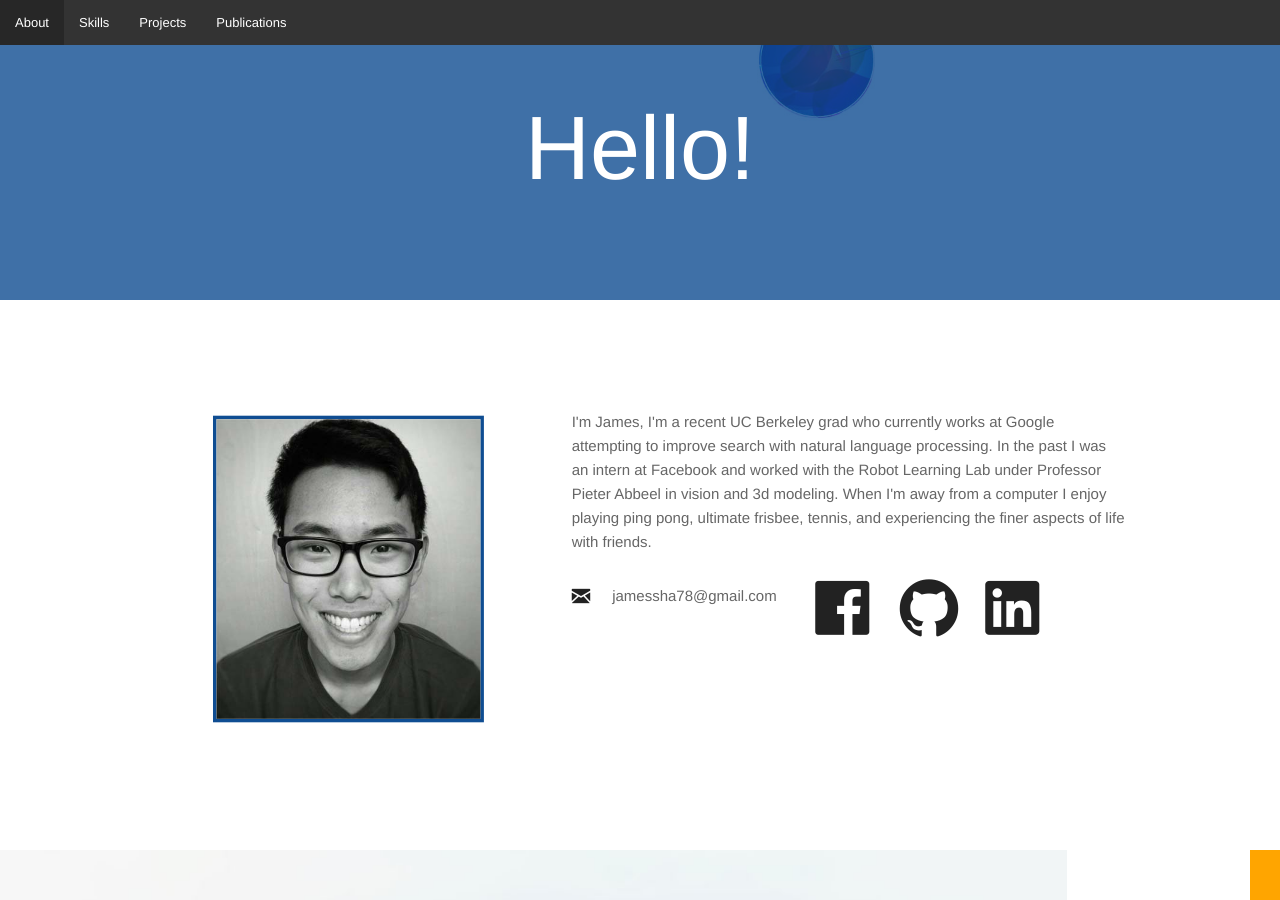
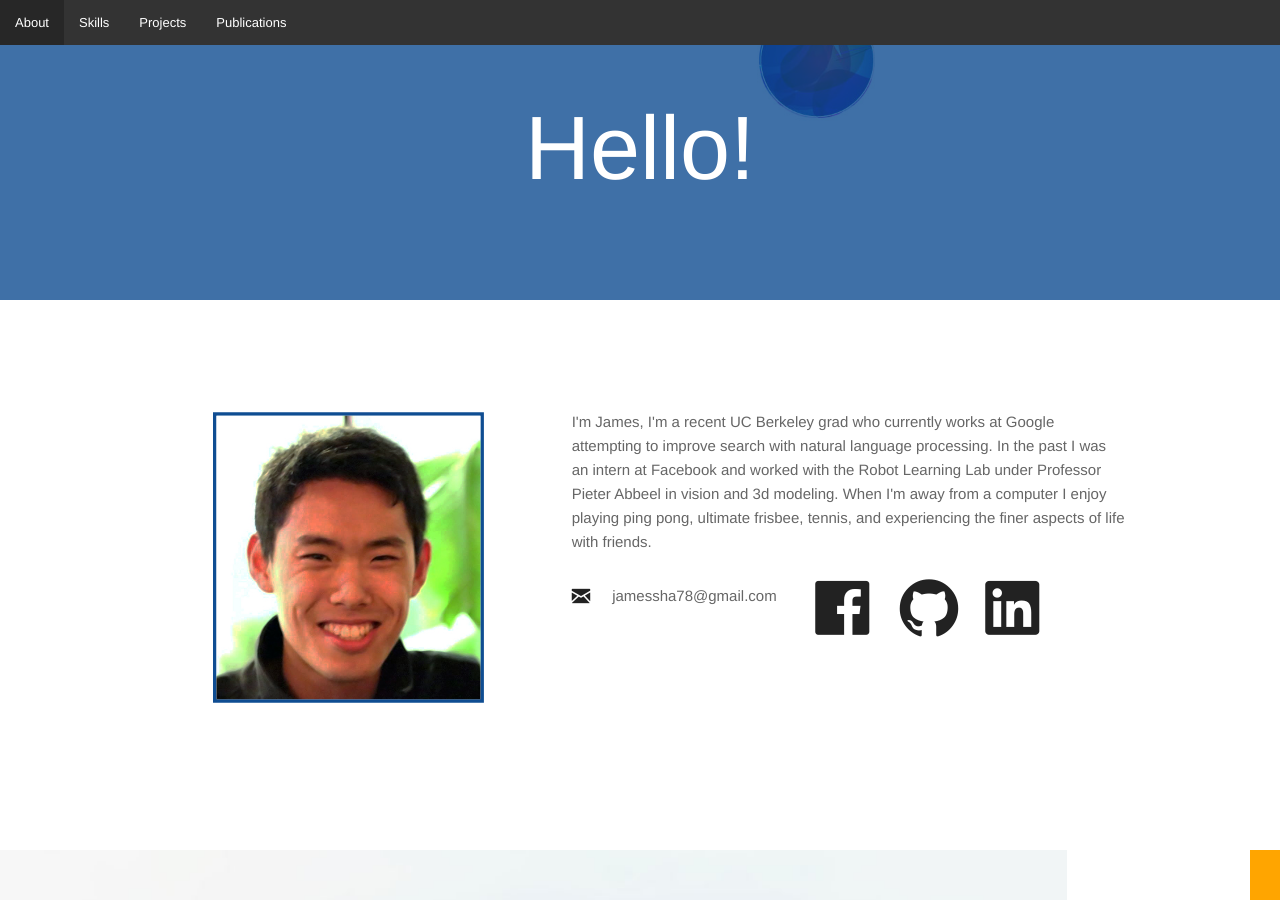
Before and after one commit to thedavidzhao/jamessha.github.io, a Jekyll site: the page built from index.html, in a window 1280 px wide and 900 px high. Built offline with Jekyll 4.4.1, drawn with Linux system fonts in a browser that asks for light colours; nearby versions of some CDN libraries.

Commit message:
revert img

```diff
--- a/index.html
+++ b/index.html
@@ -44,7 +44,7 @@ layout: default
         <div class="row">
           <div class="small-5 columns">
             <div id="propic">
-              <img src="img/headshot2.jpg" alt="propic">
+              <img src="img/headshot.jpg" alt="propic">
             </div>
           </div>
           <div id="about-blurb" class="small-7 columns">
```
Also changed, not shown: img/headshot.jpg (added).
